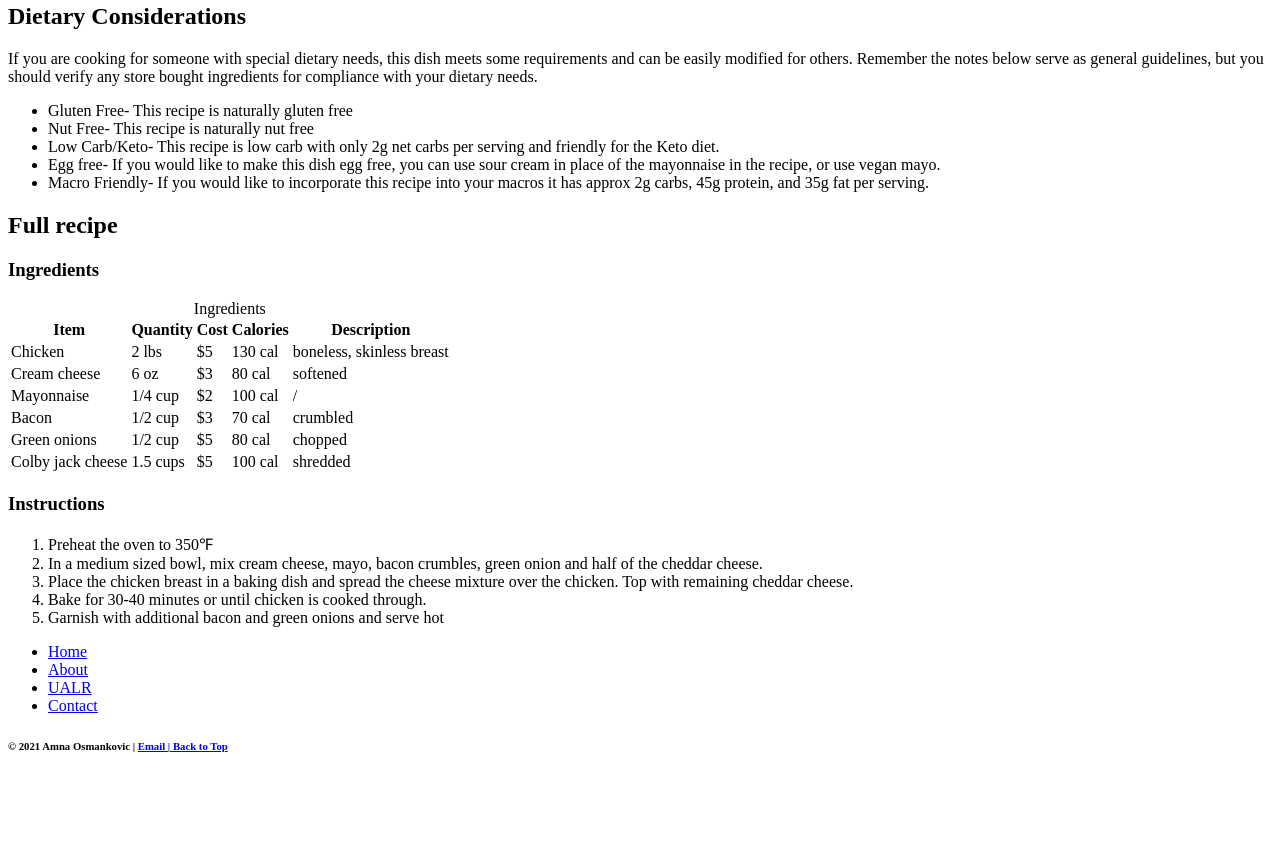
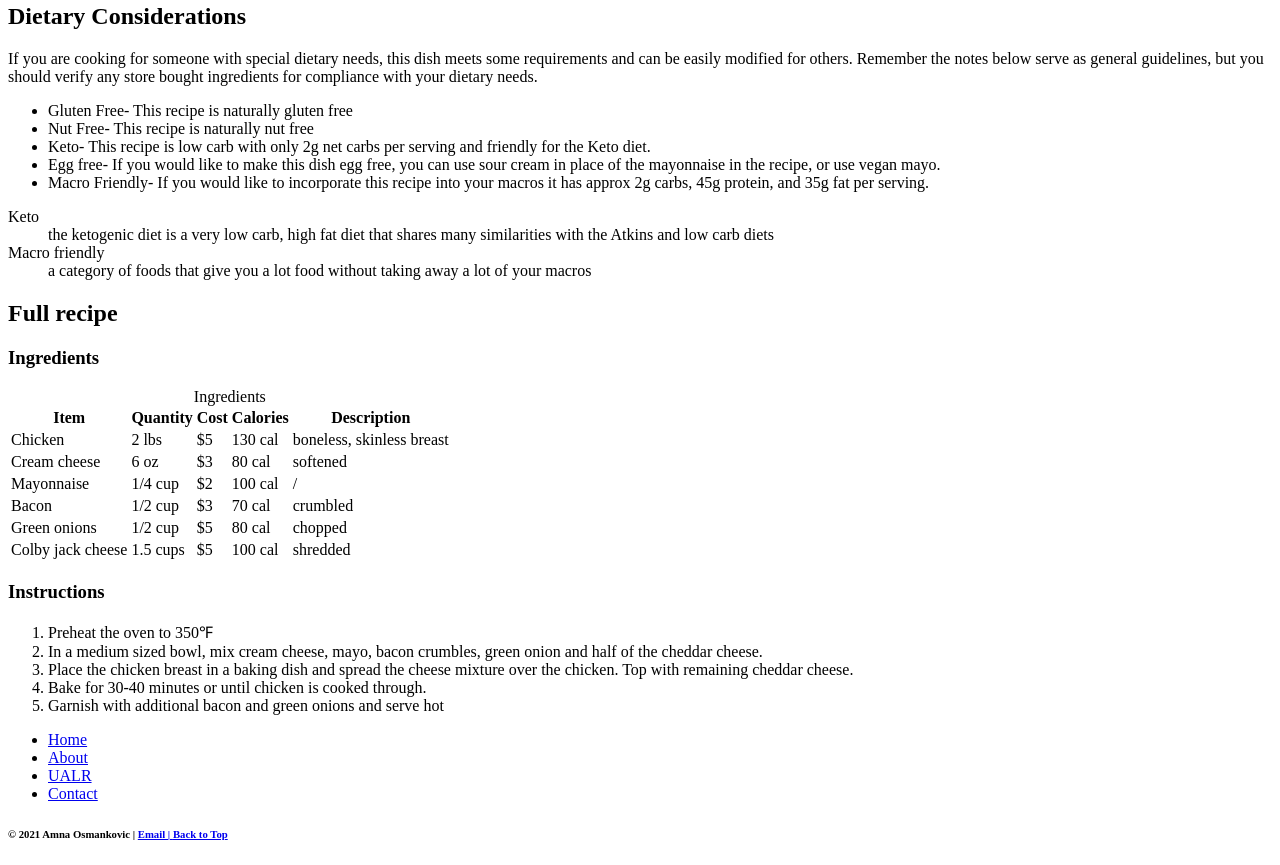
Before and after one commit to aosmankovic/ifsc-1310, a plain HTML site: page gordo/index.html in a window 1280 px wide. Shown: the part 1460-2325 px from the top of the page. Before the commit the page ends 2237 px from the top, so only its background shows below. Drawn offline with Linux system fonts and the light colour scheme.

Commit message:
Description list

```diff
--- a/gordo/index.html
+++ b/gordo/index.html
@@ -68,10 +68,16 @@ Remember the notes below serve as general guidelines, but you should verify any
 <ul>
 <li>Gluten Free- This recipe is naturally gluten free</li>
 <li>Nut Free- This recipe is naturally nut free</li>
-<li>Low Carb/Keto- This recipe is low carb with only 2g net carbs per serving and friendly for the Keto diet.</li>
+<li>Keto- This recipe is low carb with only 2g net carbs per serving and friendly for the Keto diet.</li>
 <li>Egg free- If you would like to make this dish egg free, you can use sour cream in place of the mayonnaise in the recipe, or use vegan mayo.</li>
 <li>Macro Friendly- If you would like to incorporate this recipe into your macros it has approx 2g carbs, 45g protein, and 35g fat per serving.</li>
 </ul></p>
+<dl>
+    <dt>Keto</dt>
+    <dd>the ketogenic diet is a very low carb, high fat diet that shares many similarities with the Atkins and low carb diets</dd>
+    <dt>Macro friendly</dt>
+    <dd>a category of foods that give you a lot food without taking away a lot of your macros</dd>
+</dl>
 <h2>Full recipe</h2>
 <h3>Ingredients</h3>
 <table>
```
